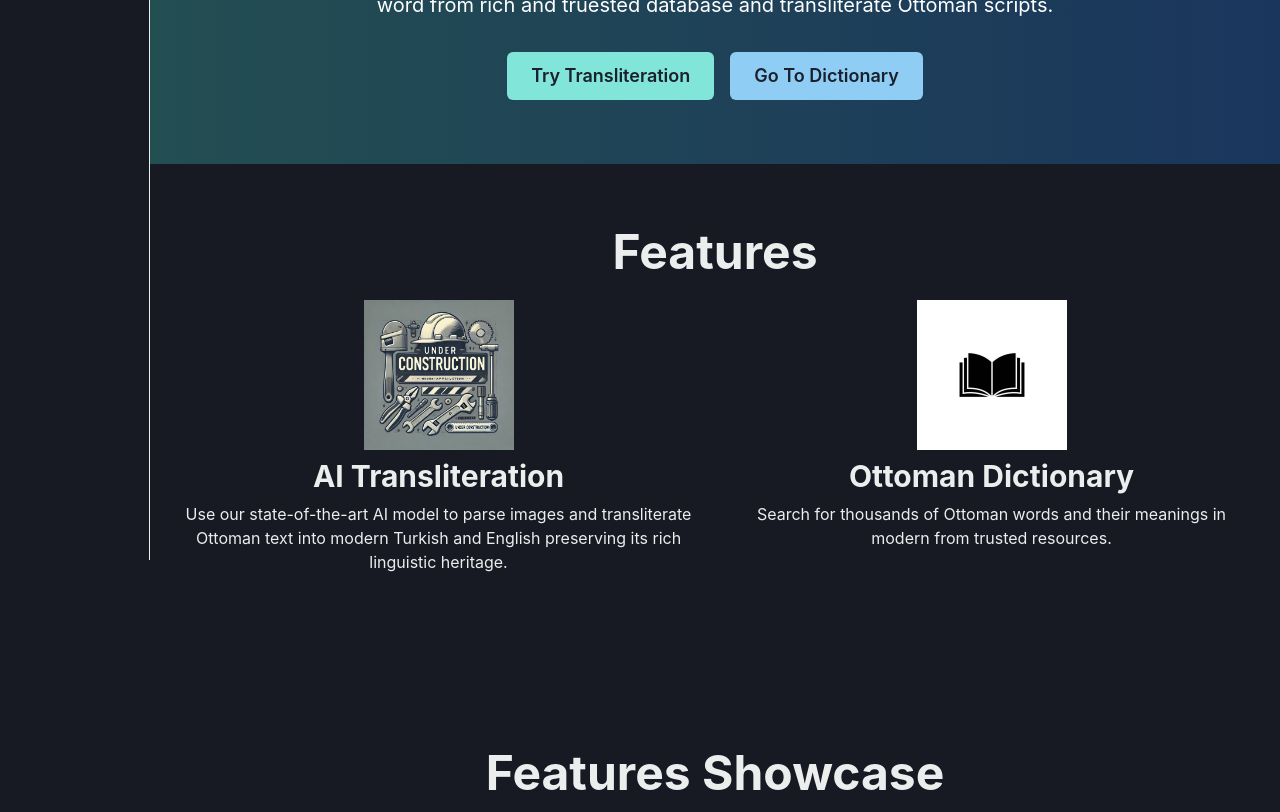
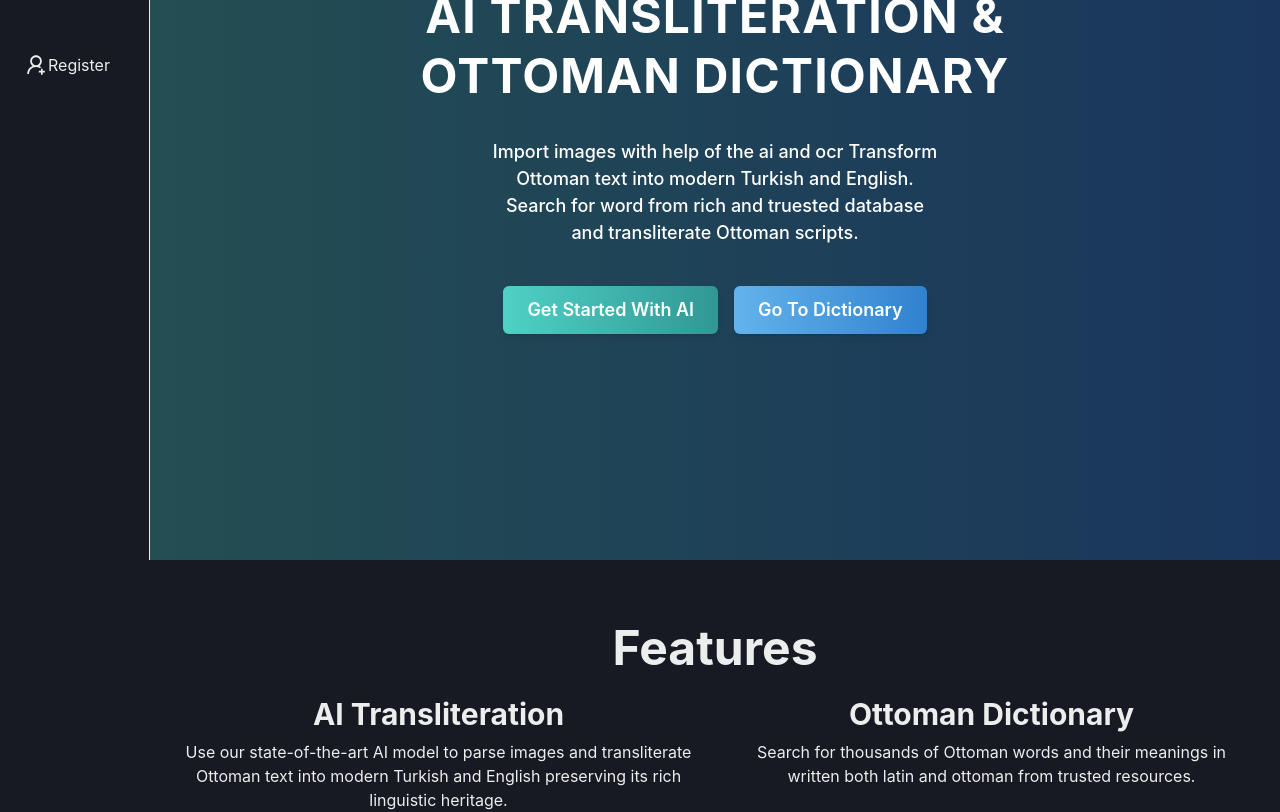
Before and after one commit to i-burakozgen/ottomanAI, a React (Vite) app in the folder frontend_ott/: page / in a window 1280 px wide. Shown: the part 240-1052 px from the top of the page. Built offline with nearby package versions, Linux system fonts and the light colour scheme.

Commit message:
frontend design changes

```diff
--- a/frontend_ott/package.json
+++ b/frontend_ott/package.json
@@ -4,7 +4,7 @@
   "version": "0.0.0",
   "type": "module",
   "scripts": {
-    "dev":"vite",
+    "dev": "vite",
     "dev:frontend": "vite",
     "build": "vite build",
     "lint": "eslint .",
--- a/frontend_ott/src/assets/homeData.js
+++ b/frontend_ott/src/assets/homeData.js
@@ -10,7 +10,7 @@ export const heroData = [
     {
         heading:"AI Transliteration & Ottoman Dictionary",
         text:"Import images with help of the ai and ocr Transform Ottoman text into modern Turkish and English. Search for word from rich and truested database and transliterate Ottoman scripts.",
-        buttonTextAi:"Try Transliteration",
+        buttonTextAi:"Get Started With AI",
         buttonTextDict:"Go To Dictionary",
     }
 ]
@@ -30,7 +30,7 @@ export const featuersData =
             imageLight:bookLight,
             dictTextAlt:"dictonary page image",
             dictHeading:"Ottoman Dictionary",
-            dictText:"Search for thousands of Ottoman words and their meanings in modern from trusted resources.",
+            dictText:"Search for thousands of Ottoman words and their meanings in written both latin and ottoman from trusted resources.",
 
         },
 
@@ -40,7 +40,6 @@ export const featuersData =
 export const galleryData = [
     DictScreenShot,
     ocrPic,
-    mobilePic,
 ]
 export const aboutData = [
 
--- a/frontend_ott/src/components/AuthForm/AuthForm.jsx
+++ b/frontend_ott/src/components/AuthForm/AuthForm.jsx
@@ -2,50 +2,29 @@ import React, { useState } from "react";
 import { Box, VStack, Button, Flex, Text, Image } from "@chakra-ui/react";
 import { HStack, Input } from "@chakra-ui/react";
 import { authData } from "../../assets/authData";
+import Login from "./Login";
+import Signup from "./Signup";
+import { ArrowBackIcon } from "@chakra-ui/icons";
+import { useNavigate } from "react-router-dom";
 const AuthForm = () => {
   const [isLogin, setLogin] = useState(false);
-  const [inputs, setInputs] = useState({
-    email:"",
-    password:"",
-    username:"",
-    confirmPassword:"",
-  })
-  const handleAuth = () => {
-    // Only check password matching in signup mode
-    if (!isLogin) {
-      if (inputs.password !== inputs.confirmPassword) {
-        console.log("Passwords do not match.");
-        return;
-      }
-      console.log("Signing up with:", {
-        email: inputs.email,
-        password: inputs.password,
-        username: inputs.username,
-      });
-    } else {
-      console.log("Logging in with:", {
-        email: inputs.email,
-        password: inputs.password,
-      });
-    }
+  const navigate = useNavigate();
+  const handleBack = () => {
+    navigate("/"); // Redirect to home page
   };
+
 
   return (
     <>
     <Box border={"1px solid gray"} borderRadius={4} padding={5}>
       <VStack spacing={4}>
+      <Flex justifyContent="flex-start" width="full">
+            <Button onClick={handleBack} colorScheme="blue" h={"10"}>
+              <ArrowBackIcon />
+            </Button>
+          </Flex>
         <Image src={authData[0].logo} h={24} cursor={"pointer"} alt="logo"/>
-        <Input placeholder="user@example.com" fontSize={14} type="email" value={inputs.email} onChange={(e) => setInputs({...inputs, email:e.target.value})} />
-        <Input fontSize={14} type="password" placeholder="password" value={inputs.password}  onChange={(e) => setInputs({...inputs, password:e.target.value})} />
-        {isLogin ? (
-          <>
-            <Input placeholder="Username" type="username" value={inputs.username}  onChange={(e) => setInputs({...inputs, username:e.target.value})} />
-            <Input placeholder="confirm password" type="password" value={inputs.confirmPassword} onChange={(e) => setInputs({...inputs, confirmPassword:e.target.value})} />
-          </>
-        ) : null}
-        <Button w={"full"} colorScheme="blue" size={"sm"} fontSize={"14"} onClick={handleAuth}>
-            {isLogin ? "Log in" : "Sign Up"}
-        </Button>
+       {!isLogin ? <Login/> : <Signup/>}
         {/* ---or-----*/}
         <Flex alignItems={"center"} justifyContent={"center"} my={4} gap={1} w={"full"}>
             <Box flex={2} h={"1px"} bg={"gray.400"}/>
@@ -64,10 +43,10 @@ const AuthForm = () => {
     <Box border={"1px solid gray"} borderRadius={4} padding={4} >
         <Flex alignItems={"center"} justifyContent={"center"}>
             <Box mx={2} fontSize={14}>
-                {isLogin ? "Don't have an account" : "Already have an account"}
+                {!isLogin ? "Don't have an account" : "Already have an account"}
             </Box>
             <Box onClick={ () => setLogin(!isLogin)} color={"blue.500"} cursor={"pointer"}>
-                {isLogin ? "Sign Up": "Log in"}
+                {!isLogin ? "Sign Up": "Log in"}
             </Box>
         </Flex>
     </Box>
--- /dev/null
+++ b/frontend_ott/src/components/AuthForm/Login.jsx
@@ -0,0 +1,19 @@
+import { useState } from "react";
+import { Input, Button } from "@chakra-ui/react";
+const Login = () => {
+    const [inputs, setInputs] = useState({
+        password:"",
+        username:"",
+      })
+  return (
+    <>
+     <Input placeholder="username" fontSize={14} type="username" value={inputs.username} onChange={(e) => setInputs({...inputs, username:e.target.value})} />
+     <Input fontSize={14} type="password" placeholder="password" value={inputs.password}  onChange={(e) => setInputs({...inputs, password:e.target.value})} />
+     <Button w={"full"} colorScheme="blue" size={"sm"} fontSize={"14"}>
+            Log in
+    </Button>
+    </>
+  )
+}
+
+export default Login
--- /dev/null
+++ b/frontend_ott/src/components/AuthForm/Signup.jsx
@@ -0,0 +1,62 @@
+import { useState } from "react";
+import { ViewIcon, ViewOffIcon } from "@chakra-ui/icons";
+import {Button, Input, InputGroup, InputRightElement } from "@chakra-ui/react";
+const Signup = () => {
+  const [inputs, setInputs] = useState({
+    email: "",
+    password: "",
+    username: "",
+    confirmPassword: "",
+  });
+  const [showPassword, setShowPassword] = useState(false)
+  return (
+    <>
+      <Input
+        placeholder="user@example.com"
+        type="email"
+        size={"sm"}
+        value={inputs.email}
+        onChange={(e) => setInputs({ ...inputs, email: e.target.value })}
+      />
+      <Input
+        placeholder="username"
+        fontSize={14}
+        type="text"
+        size={"sm"}
+        value={inputs.username}
+        onChange={(e) => setInputs({ ...inputs, username: e.target.value })}
+      />
+      <InputGroup>
+        <Input
+          fontSize={14}
+          type={showPassword ? "text" : "password"}
+          size={"sm"}
+          placeholder="password"
+          value={inputs.password}
+          onChange={(e) => setInputs({ ...inputs, password: e.target.value })}
+        />
+        <Input
+          placeholder="confirm password"
+          type={showPassword ? "text" : "password"}
+          size={"sm"}
+          value={inputs.confirmPassword}
+          onChange={(e) =>
+            setInputs({ ...inputs, confirmPassword: e.target.value })
+          }
+        />
+        <InputRightElement h="full">
+        <Button variant={"ghost"} size={"sm"} onClick={ () => setShowPassword(!showPassword)} >
+            {showPassword ? <ViewIcon/> : <ViewOffIcon/>}
+
+        </Button>
+
+        </InputRightElement>
+      </InputGroup>
+      <Button w={"full"} colorScheme="blue" size={"sm"} fontSize={"14"} >
+            Sign Up
+    </Button>
+    </>
+  );
+};
+
+export default Signup;
--- a/frontend_ott/src/components/Features/Features.jsx
+++ b/frontend_ott/src/components/Features/Features.jsx
@@ -2,69 +2,51 @@ import {
   Box,
   Heading,
   Text,
-  Button,
   VStack,
-  HStack,
-  Link,
-  Image,
   SimpleGrid,
   useColorMode,
   useColorModeValue,
+  Link,
 } from "@chakra-ui/react";
 import { useNavigate } from "react-router-dom";
 import { featuersData } from "../../assets/homeData";
+
 const Features = () => {
   const { colorMode } = useColorMode();
   const navigate = useNavigate();
-  const aiImage = colorMode === "light" ?
-  featuersData[0].aiData.imageDark:
-  featuersData[0].aiData.imageLight;
-  const dictImage = colorMode ==="light" ?
-  featuersData[0].dictionaryData.imageDark:
-  featuersData[0].dictionaryData.imageLight
+  const aiImage =
+    colorMode === "light"
+      ? featuersData[0].aiData.imageDark
+      : featuersData[0].aiData.imageLight;
+  const dictImage =
+    colorMode === "light"
+      ? featuersData[0].dictionaryData.imageDark
+      : featuersData[0].dictionaryData.imageLight;
 
   // Access the color mode
   const sectionBgColor = useColorModeValue("gray.200", "gray.900");
+
   return (
-    <Box
-      py={16}
-      px={8}
-      bg={sectionBgColor}
-      textAlign="center"
-    >
+    <Box py={16} px={8} bg={sectionBgColor} textAlign="center">
       <Heading as="h2" size="2xl" mb={6}>
         Features
       </Heading>
       <SimpleGrid columns={{ base: 1, md: 2 }} spacing={10}>
         <VStack>
-          <Image
-            src={aiImage}
-            alt="AI Transliteration"
-            boxSize={"150px"}
-            objectFit="cover"
-          />
+          <Link onClick={() => navigate("/ai")} style={{ cursor: "pointer" }}>
             <Heading as="h3" size="lg">
               {featuersData[0].aiData.aiHeading}
             </Heading>
-          <Text textAlign="center">
-           {featuersData[0].aiData.aiText}
-          </Text>
+          </Link>
+          <Text textAlign="center">{featuersData[0].aiData.aiText}</Text>
         </VStack>
         <VStack>
-          <Image
-            src={dictImage}
-            alt={featuersData[0].aiData.aiTextAlt}
-            boxSize={"150px"}
-            objectFit="cover"
-          />
-
+          <Link onClick={() => navigate("/dictionary")} style={{ cursor: "pointer" }}>
             <Heading as="h3" size="lg">
               {featuersData[0].dictionaryData.dictHeading}
-
             </Heading>
-          <Text textAlign="center">
-            {featuersData[0].dictionaryData.dictText}
-          </Text>
+          </Link>
+          <Text textAlign="center">{featuersData[0].dictionaryData.dictText}</Text>
         </VStack>
       </SimpleGrid>
     </Box>
--- a/frontend_ott/src/components/Hero/Hero.jsx
+++ b/frontend_ott/src/components/Hero/Hero.jsx
@@ -1,37 +1,72 @@
 import {
-    Box, Heading, Text, Button, VStack, HStack, Link, Image, SimpleGrid, useColorMode, useColorModeValue
+  Box, Heading, Text, Button, VStack, HStack, useColorMode, useColorModeValue
 } from '@chakra-ui/react';
 import { useNavigate } from 'react-router-dom';
 import { heroData } from '../../assets/homeData';
+
 const Hero = () => {
   const navigate = useNavigate();
-    const { colorMode, toggleColorMode } = useColorMode();
-    const heroBgGradient = useColorModeValue("linear(to-r, teal.400, blue.800)", "linear(to-r, teal.800, blue.900)");
+  const { colorMode } = useColorMode();
+  const heroBgGradient = useColorModeValue(
+    "linear(to-r, teal.400, blue.500)",
+    "linear(to-r, teal.800, blue.900)"
+  );
   const heroTextColor = useColorModeValue("gray.800", "white");
+
   return (
     <Box
+      minHeight="100vh"
       bgGradient={heroBgGradient}
       color={heroTextColor}
       textAlign="center"
-        py={16}
+      display="flex"
+      alignItems="center"
+      justifyContent="center"
       px={8}
+      py={{ base: 20, md: 24 }}
     >
-        <Heading as="h1" size="3xl" mb={4}>
+      <VStack spacing={6} maxW="container.md">
+        <Heading
+          as="h1"
+          size="2xl"
+          fontWeight="bold"
+          mb={2}
+          lineHeight="shorter"
+          textTransform="uppercase"
+          letterSpacing="wide"
+        >
           {heroData[0].heading}
         </Heading>
-        <Text fontSize="xl" mb={8}>
+
+        <Text fontSize="lg" fontWeight="medium" mb={4} maxW="md">
           {heroData[0].text}
         </Text>
-        <HStack spacing={4} justify="center">
-          <Button colorScheme="teal" size="lg" onClick={() => navigate('/ai-translate')}>
+
+        <HStack spacing={4}>
+          <Button
+            size="lg"
+            bgGradient="linear(to-r, teal.300, teal.500)"
+            color="white"
+            _hover={{ bgGradient: "linear(to-r, teal.400, teal.600)" }}
+            onClick={() => navigate('/ai-translate')}
+            shadow="md"
+          >
             {heroData[0].buttonTextAi}
           </Button>
-          <Button colorScheme="blue" size="lg" onClick={() => navigate('/dictionary')}>
+          <Button
+            size="lg"
+            bgGradient="linear(to-r, blue.300, blue.500)"
+            color="white"
+            _hover={{ bgGradient: "linear(to-r, blue.400, blue.600)" }}
+            onClick={() => navigate('/dictionary')}
+            shadow="md"
+          >
             {heroData[0].buttonTextDict}
           </Button>
         </HStack>
+      </VStack>
     </Box>
-  )
-}
+  );
+};
 
-export default Hero
+export default Hero;
--- a/frontend_ott/src/components/SideBar/SideBar.jsx
+++ b/frontend_ott/src/components/SideBar/SideBar.jsx
@@ -2,12 +2,10 @@ import {
   Box,
   Flex,
   useColorMode,
-  Image,
-  Input,
   Link,
   Tooltip,
 } from "@chakra-ui/react";
-import { Link as RouterLink } from "react-router-dom";
+import { Link as RouterLink, useNavigate } from "react-router-dom";
 import { IoIosSearch } from "react-icons/io";
 import { useState } from "react";
 import { MdDarkMode } from "react-icons/md";
@@ -19,11 +17,20 @@ import {
   MobileBrandLogoDark,
   MobileBrandLogoLight,
 } from "../../assets/index";
+import { AiOutlineUserAdd, AiOutlineUser, AiOutlineLogout } from "react-icons/ai"; // Import icons
 
 const SideBar = () => {
   const { colorMode, toggleColorMode } = useColorMode();
+  const navigate = useNavigate();
 
+  // State to manage if the user is logged in
+  const [isLoggedIn, setIsLoggedIn] = useState(false); // Default state is logged out
 
+  const handleLogout = () => {
+    setIsLoggedIn(false); // Reset the logged-in state
+    // Add additional logout logic here (e.g., clearing tokens)
+    navigate("/"); // Redirect to home or login page
+  };
 
   return (
     <Box
@@ -42,12 +49,12 @@ const SideBar = () => {
               <MdDarkMode
                 style={{ width: "24px", height: "28px" }}
                 onClick={toggleColorMode}
-              ></MdDarkMode>
+              />
             ) : (
               <MdOutlineWbSunny
                 style={{ width: "24px", height: "28px" }}
                 onClick={toggleColorMode}
-              ></MdOutlineWbSunny>
+              />
             )}
           </Box>
 
@@ -111,19 +118,66 @@ const SideBar = () => {
                           height: "28px",
                         }}
                       />
-
-                      <Box display={{base:"none", md:"block"}}>{item.text}</Box>
-
-
-
+                      <Box display={{ base: "none", md: "block" }}>{item.text}</Box>
                     </Box>
-
                   </Link>
                 </Tooltip>
               );
             })}
           </Flex>
         </Box>
+
+        {/* Conditional Rendering for Register, Profile, and Logout Icons */}
+        <Flex display={"column"} gap={5}>
+          {!isLoggedIn ? (
+            <Link
+              display={"flex"}
+              as={RouterLink}
+              to="/auth"
+              alignItems={"center"}
+              _hover={{
+                bg: colorMode === "dark" ? "whiteAlpha.200" : "gray.200",
+              }}
+              borderRadius={6}
+              p={2}
+            >
+              <AiOutlineUserAdd style={{ width: "24px", height: "28px" }} />
+              <Box display={{ base: "none", md: "block" }}>Register</Box>
+            </Link>
+          ) : (
+            <>
+              <Link
+                display={"flex"}
+                as={RouterLink}
+                to="/profile"
+                alignItems={"center"}
+                _hover={{
+                  bg: colorMode === "dark" ? "whiteAlpha.200" : "gray.200",
+                }}
+                borderRadius={6}
+                p={2}
+              >
+                <AiOutlineUser style={{ width: "24px", height: "28px" }} />
+                <Box display={{ base: "none", md: "block" }}>Profile</Box>
+              </Link>
+              <Link
+                display={"flex"}
+                as={RouterLink}
+                to="#"
+                onClick={handleLogout}
+                alignItems={"center"}
+                _hover={{
+                  bg: colorMode === "dark" ? "whiteAlpha.200" : "gray.200",
+                }}
+                borderRadius={6}
+                p={2}
+              >
+                <AiOutlineLogout style={{ width: "24px", height: "28px" }} />
+                <Box display={{ base: "none", md: "block" }}>Logout</Box>
+              </Link>
+            </>
+          )}
+        </Flex>
       </Flex>
     </Box>
   );
--- a/frontend_ott/src/components/SlideableGallery/SlideableGallery.jsx
+++ b/frontend_ott/src/components/SlideableGallery/SlideableGallery.jsx
@@ -12,22 +12,30 @@ import "slick-carousel/slick/slick-theme.css";
 
 const SlideableGallery = ({ images = [] }) => {
   const navigate = useNavigate();
-
-  // Access the color mode
   const { colorMode } = useColorMode();
 
-  // Update the gallery background color to match the hero section
   const galleryBgColor = useColorModeValue(
-    "linear(gray.200)", // Light mode
-    "linear(to-r, teal.800, blue.900)"  // Dark mode
+    "gray.200", // Light mode
+    "linear(to-r, teal.800, blue.900)" // Dark mode
   );
 
   const sliderSettings = {
     dots: true,
     infinite: true,
     speed: 500,
-    slidesToShow: 1, // Show one image at a time
+    slidesToShow: 1,
     slidesToScroll: 1,
+    autoplay: true,       // Ensure autoplay is enabled
+    autoplaySpeed: 3000,  // Set desired autoplay interval
+    pauseOnHover: false,  // Ensure it doesn't stop on hover
+  };
+
+  const handleImageClick = (index) => {
+    if (index === 0) {
+      navigate("/dictionary");
+    } else if (index === 1) {
+      navigate("/ai-translate");
+    }
   };
 
   return (
@@ -37,25 +45,31 @@ const SlideableGallery = ({ images = [] }) => {
       px={8}
       textAlign="center"
       display="flex"
-      alignItems="center"  // Vertically center
-      justifyContent="center" // Horizontally center
-      minHeight="100vh" // Full height for centering
+      alignItems="center"
+      justifyContent="center"
+      minHeight="100vh"
     >
-      <Box maxW="container.lg" mx="auto">
+      <Box maxW={["90%", "80%", "container.lg"]} mx="auto" w="100%">
         <Heading as="h2" size="2xl" mb={6}>
-          Features Showcase
+          Tryout Now
         </Heading>
         {images.length > 0 ? (
           <Slider {...sliderSettings}>
             {images.map((image, index) => (
-              <Box key={index} px={4}>
+              <Box
+                key={index}
+                px={[2, 4]} // Smaller padding on smaller screens
+                onClick={() => handleImageClick(index)}
+                cursor="pointer"
+              >
                 <Image
                   src={image}
-                  alt={`Ottoman Prop ${index + 1}`}
+                  alt={`Gallery Image ${index + 1}`}
                   borderRadius="lg"
                   boxShadow="lg"
-                  maxH="500px" // Set maximum height to control image size
-                  objectFit="cover" // Ensures the image covers the box without distortion
+                  maxH={["300px", "400px", "500px"]} // Adjust height for smaller screens
+                  objectFit="cover"
+                  width="100%" // Ensures it spans the available width
                   _hover={{
                     transform: "scale(1.05)",
                     transition: "0.3s ease-in-out",
--- a/frontend_ott/src/pages/AuthPage.jsx
+++ b/frontend_ott/src/pages/AuthPage.jsx
@@ -6,9 +6,7 @@ const AuthPage = () => {
     <Flex minH={"100vh"} justifyContent={"center"} alignItems={"center"} px={4}>
       <Container maxW={"container.md"} padding={0}>
         <Flex justifyContent={"center"} alignItems={"center"} gap={10}>
-					<Box display={{ base: "none", md: "block" }}>
-						{/* app image */}
-					</Box>
+          <Box display={{ base: "none", md: "block" }}>{/* app image */}</Box>
 
           {/* Right hand-side */}
           <VStack spacing={4} align={"stretch"}>
@@ -21,7 +19,6 @@ const AuthPage = () => {
                 h="40px"
                 w="100px"
                 objectFit="contain"
-
               />
               <Image
                 src={authData[0].appStoreImage}
```
Lines whose indentation alone changed are shown as unchanged.
